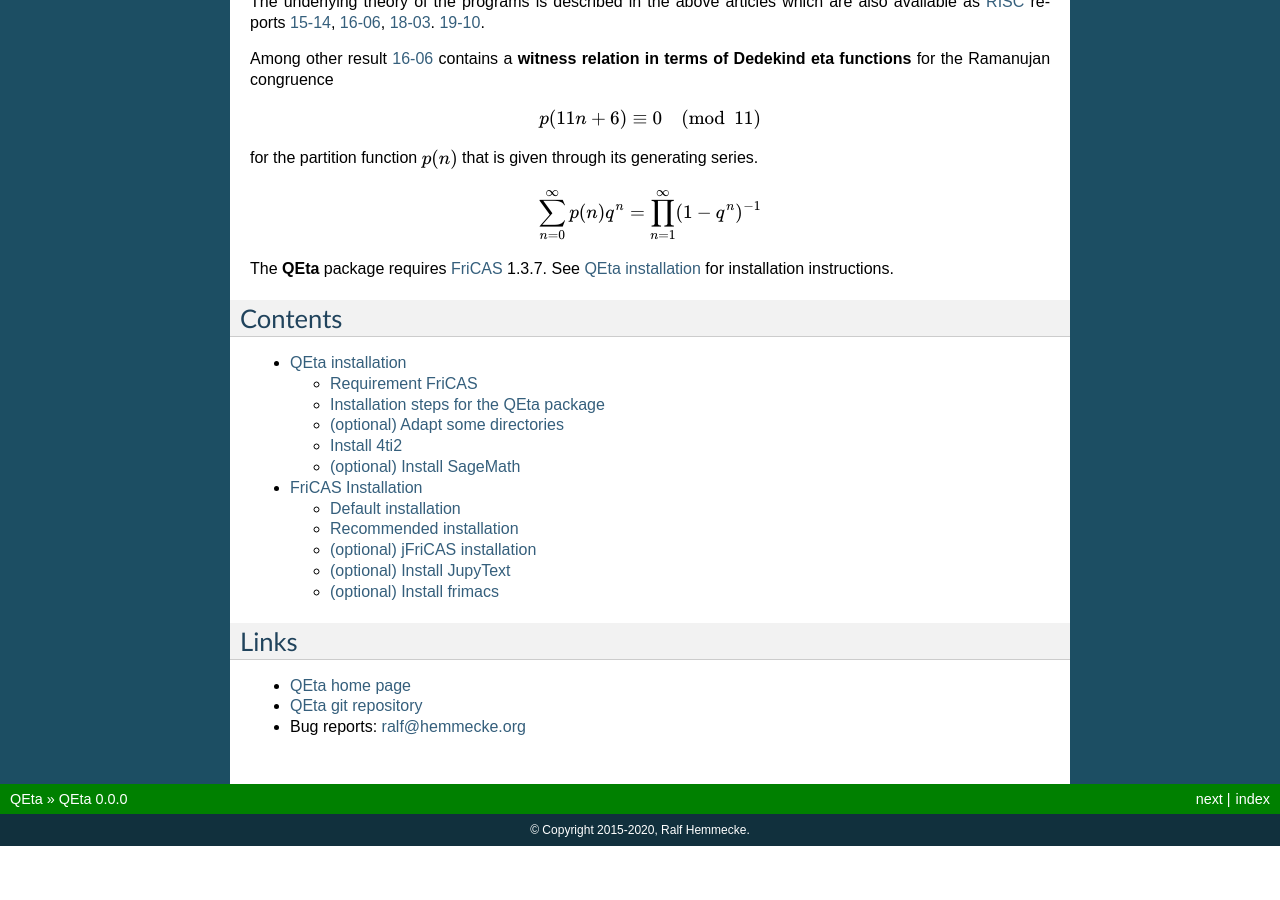
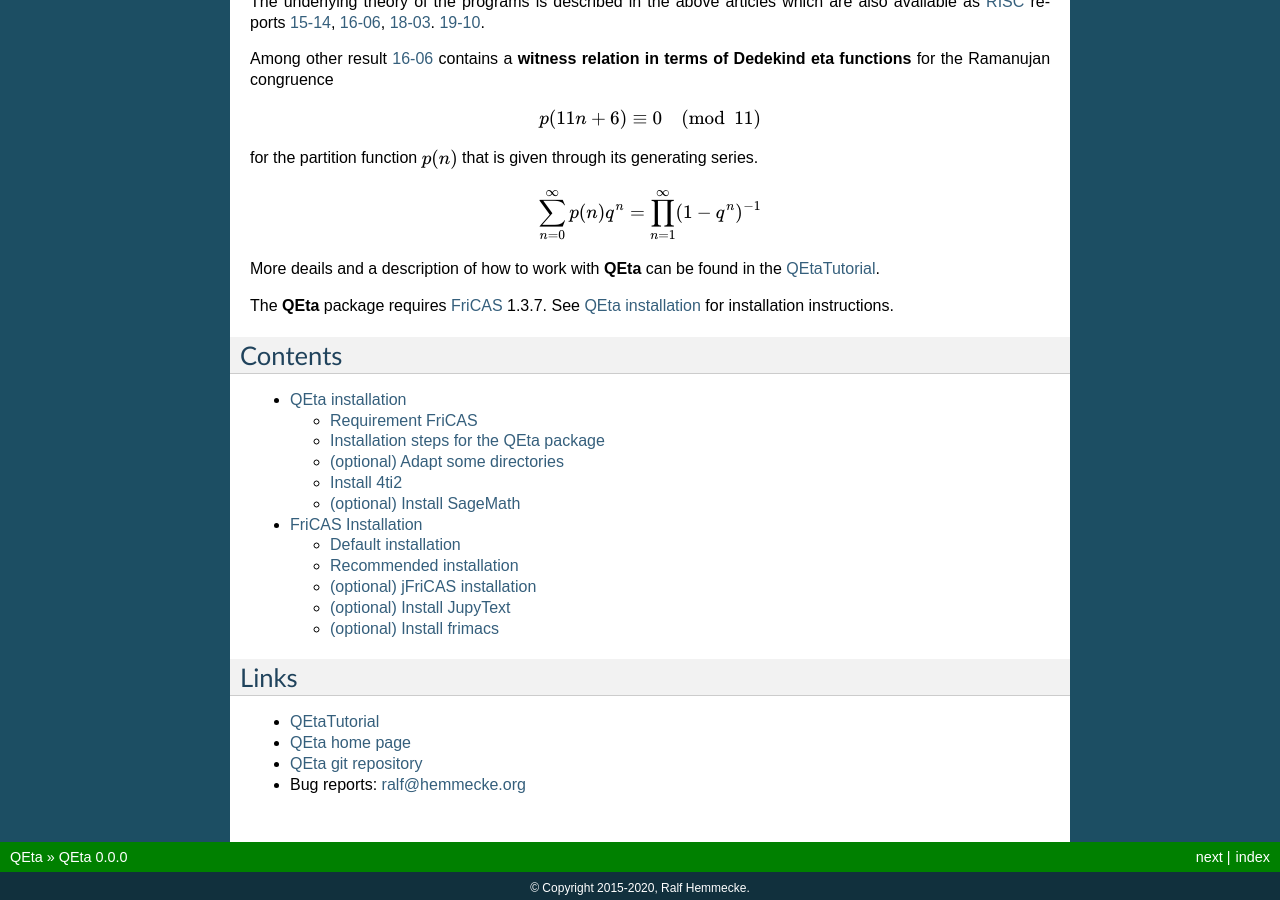
Before and after one commit to hemmecke/qeta, a Sphinx documentation site: the page built from sphinx/source/index.rst, in a window 1280 px wide and 900 px high, scrolled down 659 px. Built offline with Sphinx 7.4.7, drawn with Linux system fonts in a browser that asks for light colours; pages that are not in the unit, such as notebooks, are missing from menus; before the commit the page ends 1505 px from its top, so only the background shows below that.

Commit message:
add QEtaTutorial

```diff
--- a/sphinx/source/index.rst
+++ b/sphinx/source/index.rst
@@ -73,6 +73,8 @@ generating series.
 
    \sum_{n=0}^\infty p(n) q^n = \prod_{n=1}^\infty (1 − q^n)^{-1}
 
+More deails and a description of how to work with **QEta** can be
+found in the QEtaTutorial_.
 
 The **QEta** package requires FriCAS_ 1.3.7. See :ref:`QEta installation`
 for installation instructions.
@@ -88,10 +90,10 @@ Contents
    fricasinstall
    api/index
 
-
 Links
 -----
 
+* QEtaTutorial_
 * |home page|
 * |git repository|
 * Bug reports: |PACKAGE_BUGREPORT|
@@ -99,3 +101,4 @@ Links
 
 .. _FriCAS: https://fricas.github.io
 .. _RISC: https://risc.jku.at
+.. _QEtaTutorial: https://hemmecke.github.io/qeta/QEtaTutorial.html
```
